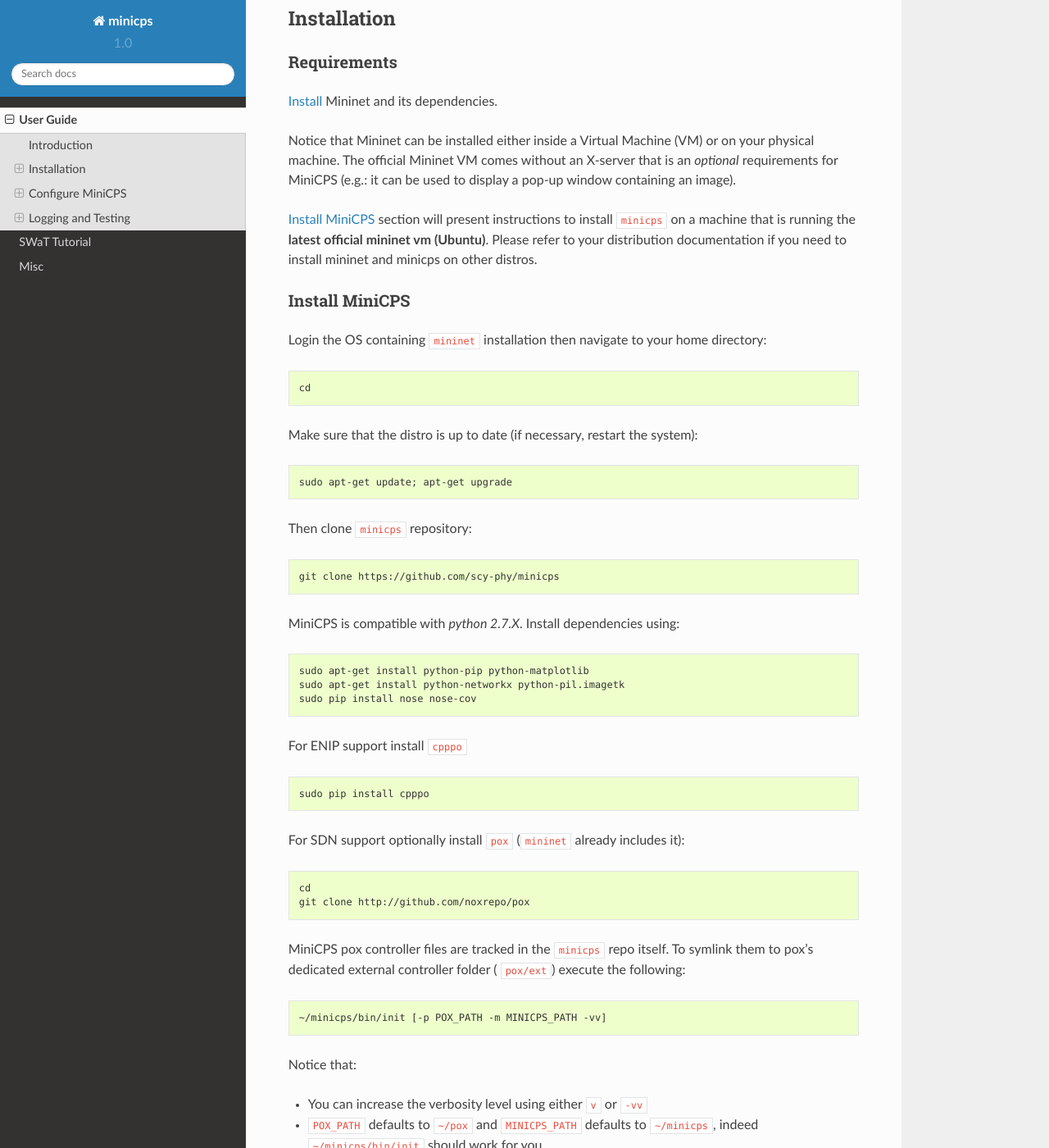
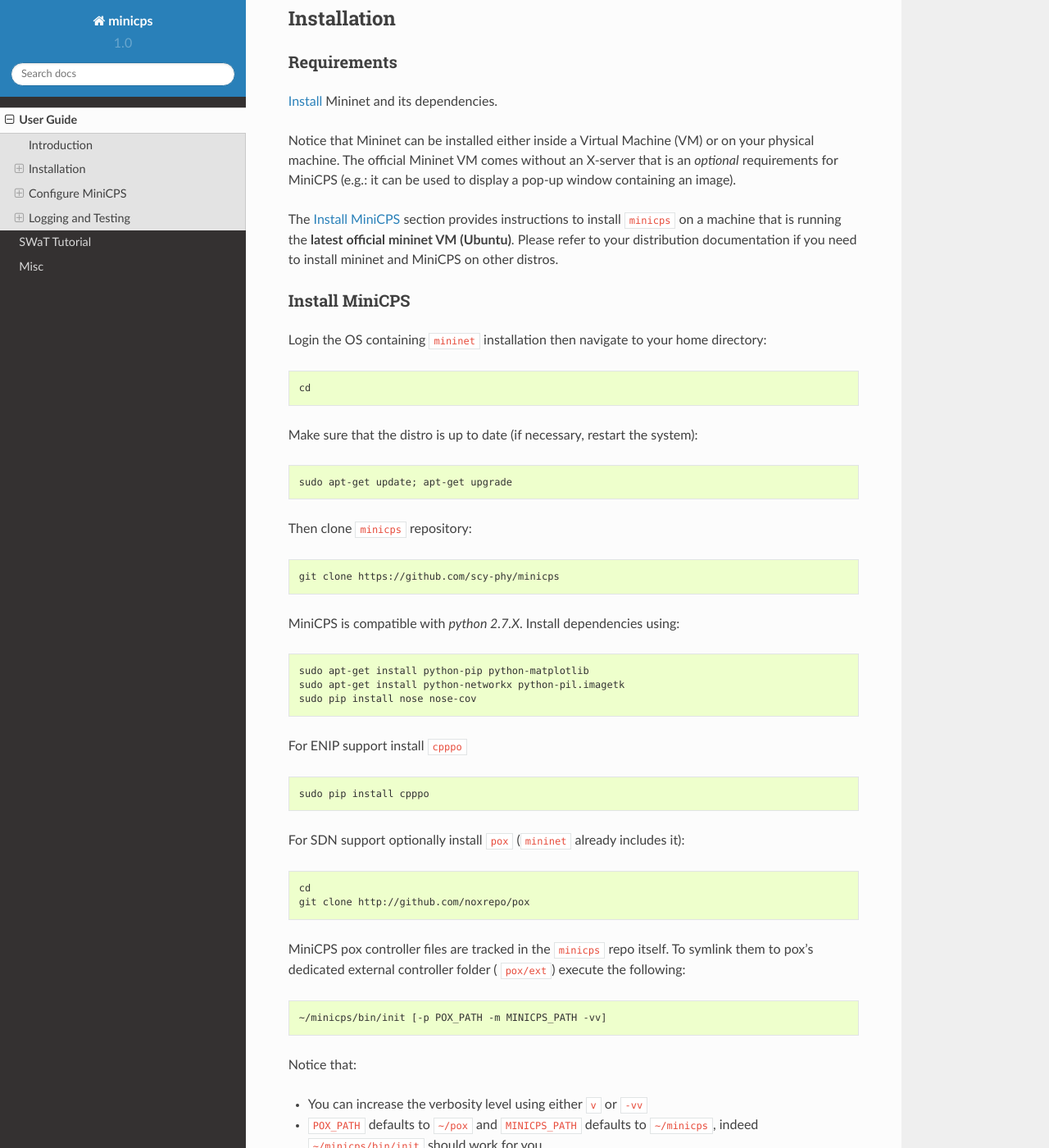
Before and after one commit to scy-phy/minicps, a Sphinx documentation site: the page built from docs/userguide.rst, in a window 1280 px wide and 1400 px high, scrolled down 330 px. Shown: the whole window at 82% size. Built offline with Sphinx 7.4.7 and the Read the Docs theme 2.0.0, drawn with Linux system fonts in a browser that asks for light colours; some of the changed text lies outside the part shown.

Commit message:
minor changes, direct link to tutorial

```diff
--- a/docs/userguide.rst
+++ b/docs/userguide.rst
@@ -28,10 +28,10 @@
 requirements for MiniCPS (e.g.: it can be used to display a pop-up window
 containing an image).
 
-:ref:`install-minicps` section will present instructions to install ``minicps``
-on a machine that is running the **latest official mininet vm (Ubuntu)**. Please
+The :ref:`install-minicps` section provides instructions to install ``minicps``
+on a machine that is running the **latest official mininet VM (Ubuntu)**. Please
 refer to your distribution documentation if you need to install mininet and
-minicps on other distros.
+MiniCPS on other distros.
 
 .. _install-minicps:
 
@@ -101,7 +101,7 @@
 
     ./bin/swat-tutorial
 
-And see ``mininet>`` CLI.
+Which should start the command line with ``mininet>`` prompt. To directly continue with the tutorial, follow :ref:`swat-tutorial`.
 
 
 Configure MiniCPS
```
